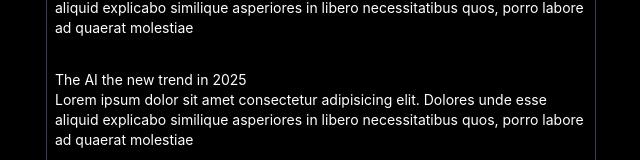
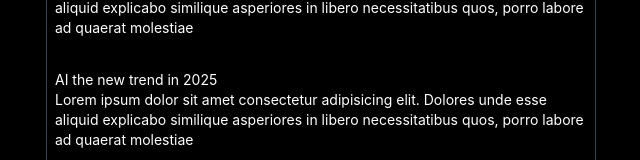
Before and after one commit to itcentralng/X-CloneFrontend, a React (Vite) app in the folder X-Clone/: page /profile/1 in a window 1280 px wide. Shown: the part 638-798 px from the top of the page, without its empty margins (144-784 px from the left). Built offline with nearby package versions, Linux system fonts and the light colour scheme.

Commit message:
update styling

```diff
--- a/X-Clone/src/Pages/ProfilePage.jsx
+++ b/X-Clone/src/Pages/ProfilePage.jsx
@@ -17,7 +17,7 @@ const user = {name: "John", userName:"@john01",
 }
 const posts = [
    {id:1, title: "The Emerging world of Technology", content:"Lorem ipsum dolor sit amet consectetur adipisicing elit. Dolores unde esse aliquid explicabo similique asperiores in libero necessitatibus quos, porro labore ad quaerat molestiae"},
-   {id:2, title: "The AI the new trend in 2025", content:"Lorem ipsum dolor sit amet consectetur adipisicing elit. Dolores unde esse aliquid explicabo similique asperiores in libero necessitatibus quos, porro labore ad quaerat molestiae"}
+   {id:2, title: "AI the new trend in 2025", content:"Lorem ipsum dolor sit amet consectetur adipisicing elit. Dolores unde esse aliquid explicabo similique asperiores in libero necessitatibus quos, porro labore ad quaerat molestiae"}
 ]
   return (
     <div className="w-full h-screen bg-black text-white flex justify-center">
```
